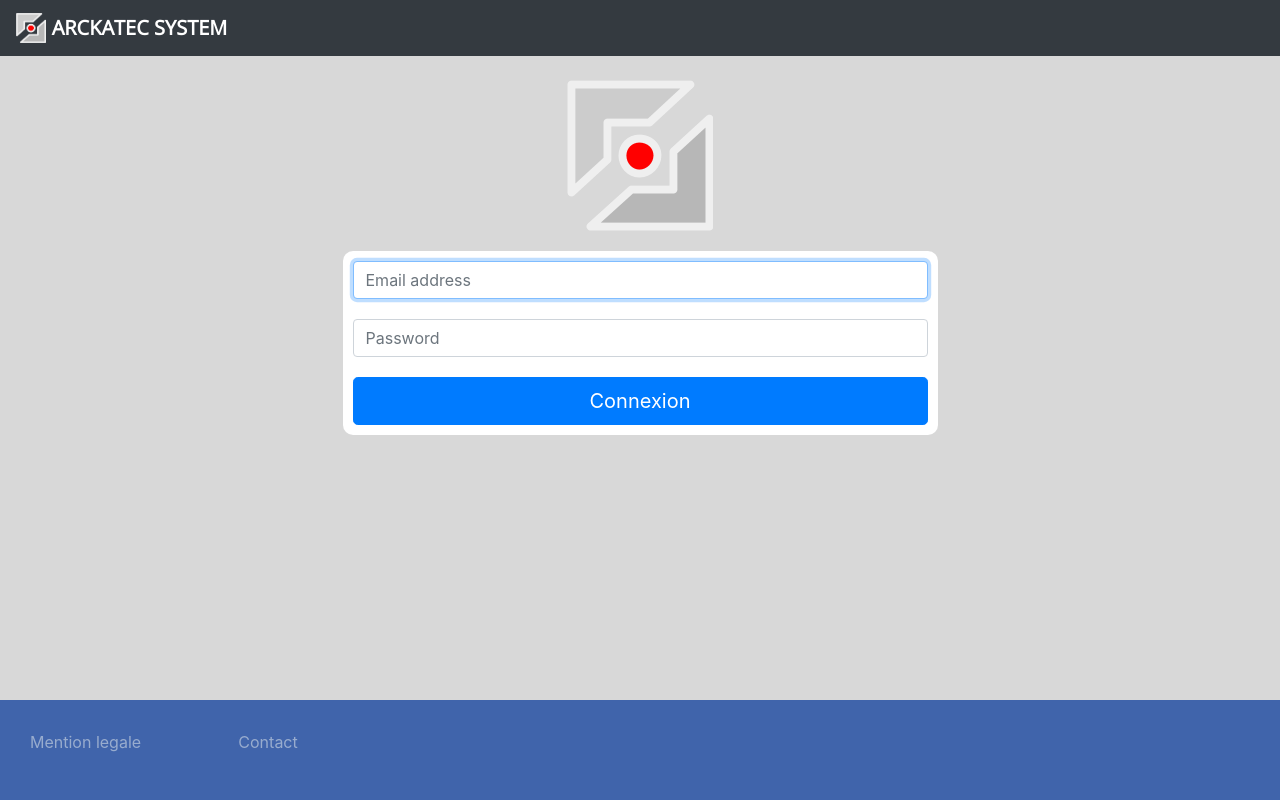
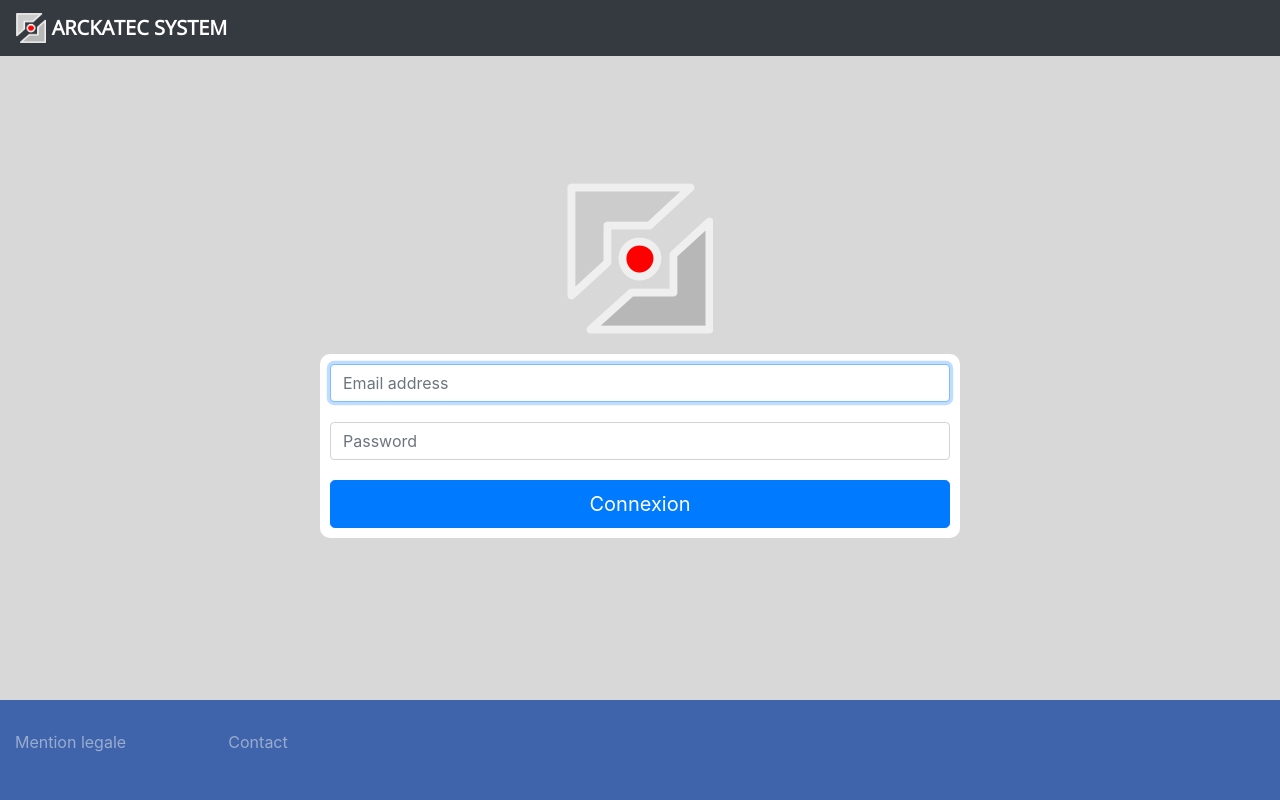
Before and after one commit to ledoux38/P13-Pydomus, a Django app: page /login/ in a window 1280 px wide. Run offline with Django 3.2, Linux system fonts and the light colour scheme; some libraries are stand-ins or nearby versions.

Commit message:
significant improvement in the aesthetics of the login page

```diff
--- a/domus/static/domus/css/creative.css
+++ b/domus/static/domus/css/creative.css
@@ -1,32 +1,55 @@
-.row
+.row .container-fluid
 {
   margin: 0px;
 }
 
-html
+html, body
 {
-    position: relative;
-    min-height: 100%;
+  background-color: #d8d8d8;
+  height: 100%
 }
 
-body
+
+
+
+
+.navbar
 {
-  background-color: #d8d8d8;
+  width: 100%;
 }
 
-nav > a > img
+.navbar > a > img
 {
   width: 30px;
   height: 30px;
 }
 
-nav > a > strong
+.navbar > a > strong
 {
   color: white;
   font-family:"Open Sans", sans-serif;
 }
 
+
+
+
+
+
+.login
+{
+  padding: 0px;
+  display: flex;
+  flex-direction: column;
+  justify-content: space-between;
+  height: 100%;
+}
+
 .login > .row
+{
+  margin: 0px;
+}
+
+.login > .row > .row
 {
   margin-top: 1.5em;
   text-align: center;
@@ -52,10 +75,21 @@ nav > a > strong
   border-width: 1px;
   border-radius: 10px;
 }
+
+
+
+
+
+
 .index > .row
 {
   margin: 50px;
 }
+
+
+
+
+
 
 .parameters
 {
@@ -86,33 +120,37 @@ nav > a > strong
   border-color: black;
 }
 
+
+
+
+
 .footer
 {
-    position: absolute;
-    bottom: 0;
+    width: 100%;
     height: 100px;
     background-color: #4064ab;
+    margin: 0px;
 
 }
 
-.footer > .row
+.footer > div > .row
 {
   height: 100%;
 
 }
 
-.footer > .row > div[class*="col"]
+.footer > div > .row > div[class*="col"]
 {
   margin-top: auto;
   margin-bottom: auto;
 }
 
-.footer > .row > div[class*="col"] > p > a
+.footer > div > .row > div[class*="col"] > p > a
 {
   color:#98acce;
 }
 
-.footer > .row > div[class*="col"] > p > a:hover
+.footer > div > .row > div[class*="col"] > p > a:hover
 {
   color:#bbcce8;
 }
--- a/domus/templates/domus/footer.html
+++ b/domus/templates/domus/footer.html
@@ -1,5 +1,5 @@
 {% load static %}
-<div class="container-fluid footer">
+<div class="container-fluid ">
   <footer class="row">
     <div class="col-sm-2">
       <p>
--- a/domus/templates/domus/login.html
+++ b/domus/templates/domus/login.html
@@ -1,8 +1,11 @@
 {% extends 'domus/base_generic.html' %}
 {% load static %}
 {% block content %}
-{% include 'domus/nav_bar.html' %}
+
 <div class="container-fluid login">
+  <div class="row">
+    {% include 'domus/nav_bar.html' %}
+  </div>
   <div class="row">
     <div class="col-sm-3">  </div>
     <div class="col-sm-6">
@@ -22,7 +25,8 @@
     </div>
     <div class="col-sm-3">  </div>
   </div>
+  <div class="row footer">
+    {% include 'domus/footer.html' %}
+  </div>
 </div>
-
-{% include 'domus/footer.html' %}
 {% endblock %}
```
